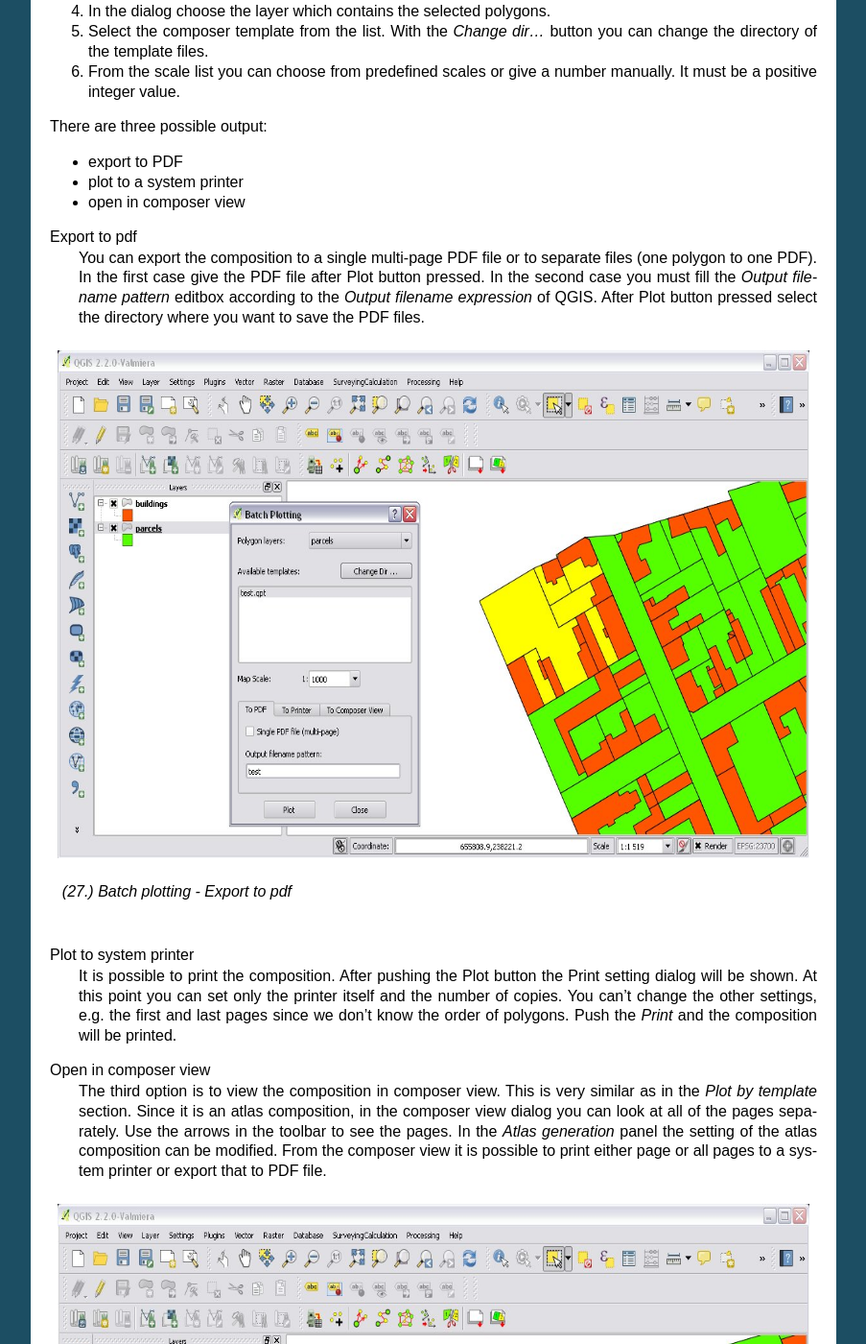
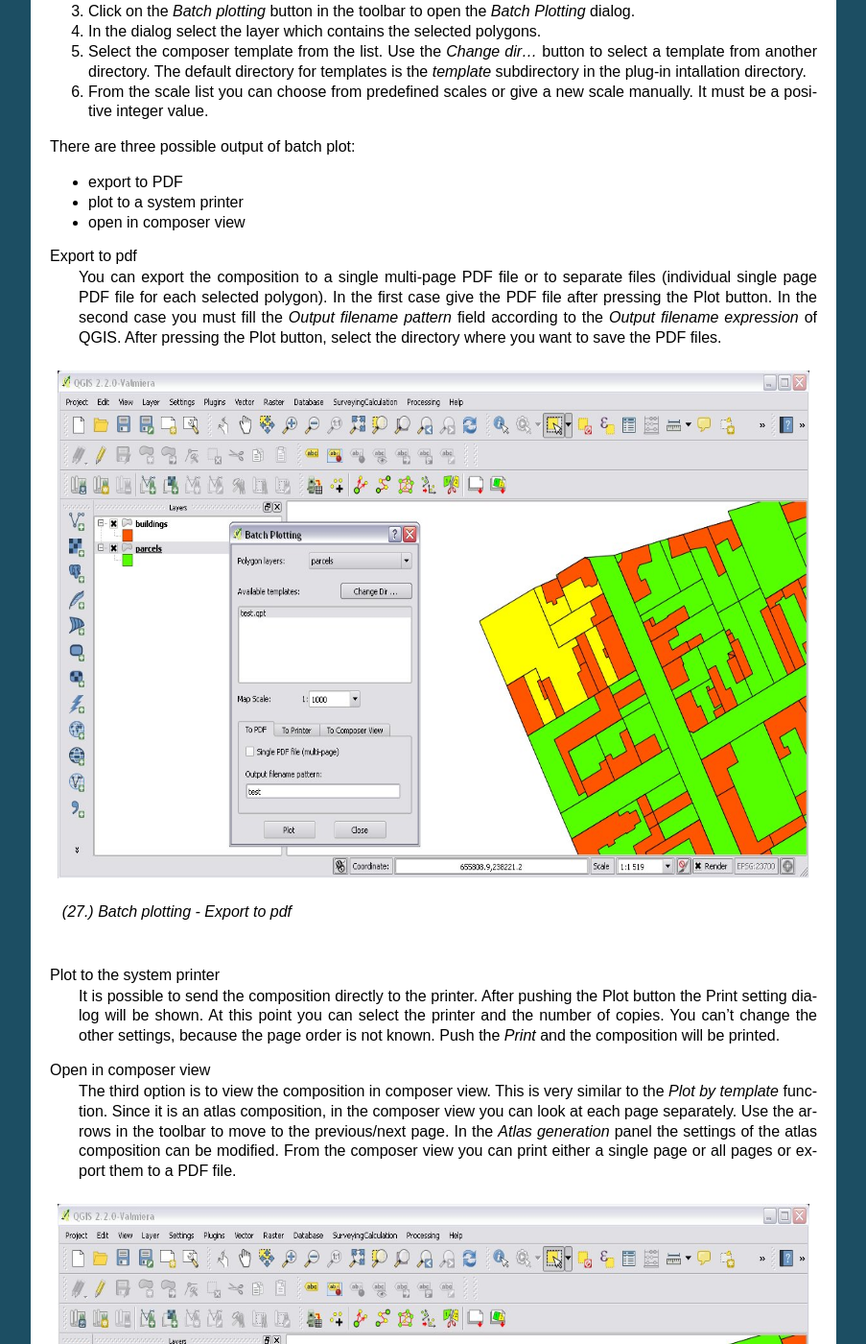
Before and after one commit to zsiki/ls, a Sphinx documentation site: the page built from doc/source/usersguide.rst, in a window 1280 px wide and 1400 px high, scrolled down 24636 px. Shown: the whole window at 96% size, without its empty margins (198-1101 px from the left). Built offline with Sphinx 7.4.7, drawn with Linux system fonts in a browser that asks for light colours; some of the changed text lies outside the part shown.

Commit message:
doc updated

```diff
--- a/doc/source/usersguide.rst
+++ b/doc/source/usersguide.rst
@@ -620,24 +620,24 @@
 
    *(22.) Coordinate transformation - Affine transformation*
 
-At the beginning of the result list you can find the used common points with th coordinates in both systems and the discrepancies between the target and transformed coordinates. If you find big discrepancies in the list then there are mistakes in the coordinates. At the end of the list you can find transformed points where the discrepancies are empty. These points are added to the target coordinate list.
+At the beginning of the result list you can find the used common points with the coordinates in both systems and the discrepancies between the target and transformed coordinates. If you find big discrepancies in the list then there are mistakes in the coordinates. At the end of the list you can find transformed points where the discrepancies are empty. These points are added to the target coordinate list.
 
 The coordinates of those common points which were not selected for the transformation won't be changed in the target coordinate list.
 
 Polygon division
 ::::::::::::::::
 
-With the *Polygon Division* tool you can divide parcel into two at a given area.There are two possible division types
+With the *Polygon Division* tool you can divide a parcel into two at a given area. There are two possible division types
 
     :Paralel to a given line: the line will be shifted until the right side polygon of the division line will have the given area.
     :Through the first given point: the line will be rotated around the first point until the right side polygon of the division line will have the given area.
 
-#. Select the polygon layer in the layer list on which you would like divide a polygon
+#. Select the polygon layer in the layer list in which you would like to divide a polygon
 #. Select the parcel with the *Select Single Feaure* tool, which you want to divide.
 #. Click on the *Polygon Division* tool in the *SurveyingCalculation* toolbar.
-#. Click at the start point of the division line and drag the rubberband line and release mouse button at the end point.
+#. Click at the start point of the division line and drag the rubberband line and release the mouse button at the end point.
 #. The *Area Division* dialog appears automatically.
-#. Set the *Area* field and select method. The full area is not editable, it shows the total area of the selected polygon.
+#. Set the *Area* field and the select method. The full area field is not editable, it shows the total area of the selected polygon.
 #. Set the type of division and click on the *Divide* button.
 
 .. figure:: images/u23.png
@@ -666,20 +666,20 @@
 Plot
 ::::
 
-The plugin offers the possibility to plot the actual map view or selected polygons using a previously created composer template file *(.qpt)*.
-
+The plugin offers the possibility to plot the actual map view or selected polygons using a precreated composer template file *(.qpt)*.
+Templates can be created by the print composer (Save as template from the menu).
 
 Plot by Template
 ++++++++++++++++
 
-With *Plot by template* command you can plot the actual map view with the given scale.
+With *Plot by template* command you can plot the actual map view at the given scale.
 
-#. So first set the map view to the required area and perhaps the required scale.
-#. Then open the *Plot by template* dialog.
+#. First zoom the map view to the required area and perhaps the required scale.
+#. Click on the *Plot by template* button in the toolbar to open the *Plot by template* dialog.
 #. In the dialog you can select a composer template and the scale.
-#. With the *Change dir...* button you can change the directory of the template files.
-#. In the scale list the previously set scale also appears beside some predefined scales. The default sclae is *<extent>* which means that the scale will be adjusted to the map view extent.
-#. You can give a name to the composition but it's not necessary. If you leave blank QGIS gives a name automatically.
+#. Use the *Change dir...* button to select a template from another directory. The default directory for templates is the *template* subdirectory in the plug-in intallation directory.
+#. In the scale list the previously set scale also appears beside some predefined scales. The default scale is *<extent>* which means that the scale will be adjusted to the map view extent.
+#. You can give a name to the composition optionally. If you leave blank QGIS will generate a name automatically.
 
 
 .. figure:: images/u26.png
@@ -698,20 +698,20 @@
 With the "Batch plotting" command you can plot selected polygons using a composer template file. *Batch plotting* creates a QGIS atlas composition, which is a multi-page composition. One polygon will be on one page. In the dialog you can choose the output of the plot.
 
 #. This utility needs at least one polygon type layer open!
-#. Select the polygons you want to plot.
-#. Then open the *Batch Plotting* dialog.
-#. In the dialog choose the layer which contains the selected polygons.
-#. Select the composer template from the list. With the *Change dir...* button you can change the directory of the template files.
-#. From the scale list you can choose from predefined scales or give a number manually. It must be a positive integer value.
+#. Select the polygons you want to plot they must be in the same layer.
+#. Click on the *Batch plotting* button in the toolbar to open the *Batch Plotting* dialog.
+#. In the dialog select the layer which contains the selected polygons.
+#. Select the composer template from the list. Use the *Change dir...* button to select a template from another directory. The default directory for templates is the *template* subdirectory in the plug-in intallation directory.
+#. From the scale list you can choose from predefined scales or give a new scale manually. It must be a positive integer value.
 
-There are three possible output:
+There are three possible output of batch plot:
 
 - export to PDF
 - plot to a system printer
 - open in composer view
 
 Export to pdf
-    You can export the composition to a single multi-page PDF file or to separate files (one polygon to one PDF). In the first case give the PDF file after Plot button pressed. In the second case you must fill the *Output filename pattern* editbox according to the *Output filename expression* of QGIS. After Plot button pressed select the directory where you want to save the PDF files.
+    You can export the composition to a single multi-page PDF file or to separate files (individual single page PDF file for each selected polygon). In the first case give the PDF file after pressing the Plot button. In the second case you must fill the *Output filename pattern* field according to the *Output filename expression* of QGIS. After pressing the Plot button, select the directory where you want to save the PDF files.
 
 
 .. figure:: images/u27.png
@@ -721,11 +721,11 @@
    *(27.) Batch plotting - Export to pdf*
 
 
-Plot to system printer
-    It is possible to print the composition. After pushing the Plot button the Print setting dialog will be shown. At this point you can set only the printer itself and the number of copies. You can't change the other settings, e.g. the first and last pages since we don't know the order of polygons. Push the *Print* and the composition will be printed.
+Plot to the system printer
+    It is possible to send the composition directly to the printer. After pushing the Plot button the Print setting dialog will be shown. At this point you can select the printer and the number of copies. You can't change the other settings, because the page order is not known. Push the *Print* and the composition will be printed.
 
 Open in composer view
-    The third option is to view the composition in composer view. This is very similar as in the *Plot by template* section. Since it is an atlas composition, in the composer view dialog you can look at all of the pages separately. Use the arrows in the toolbar to see the pages. In the *Atlas generation* panel the setting of the atlas composition can be modified. From the composer view it is possible to print either page or all pages to a system printer or export that to PDF file.
+    The third option is to view the composition in composer view. This is very similar to the *Plot by template* function. Since it is an atlas composition, in the composer view you can look at each page separately. Use the arrows in the toolbar to move to the previous/next page. In the *Atlas generation* panel the settings of the atlas composition can be modified. From the composer view you can print either a single page or all pages or export them to a PDF file.
 
 
 .. figure:: images/u28.png
```
